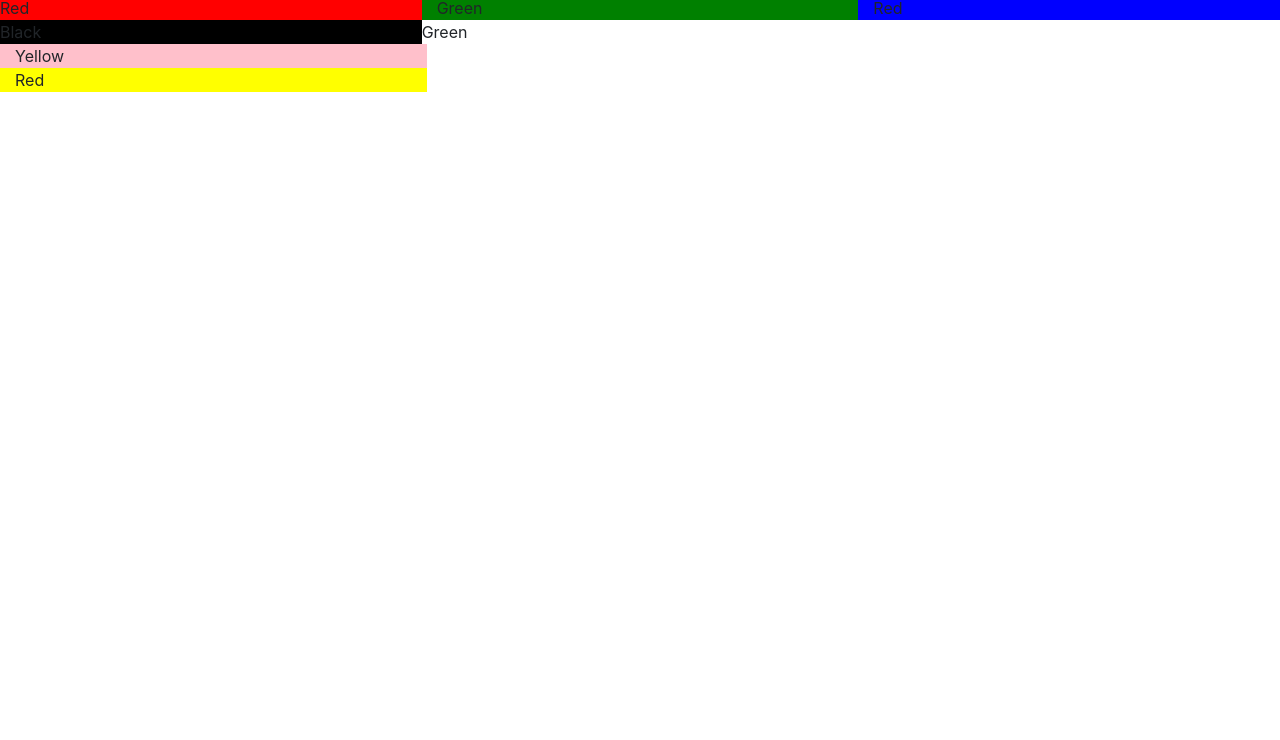
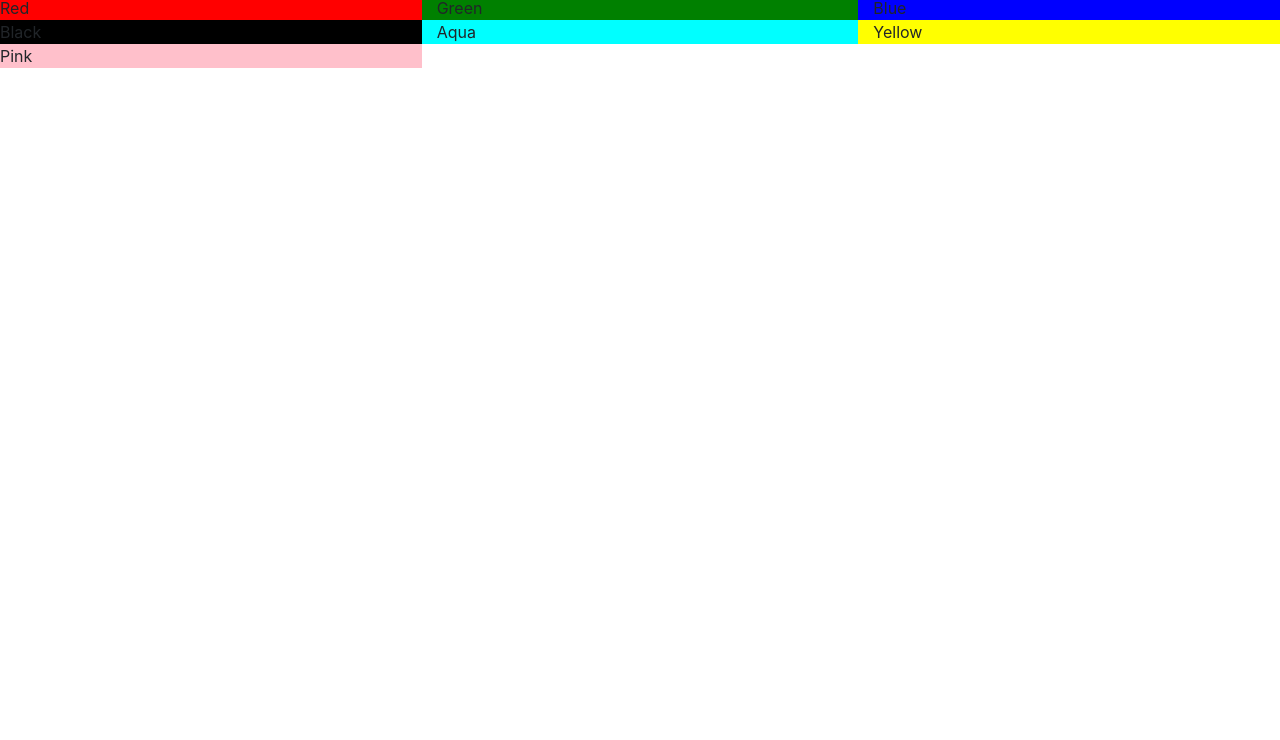
Before and after one commit to jamesrooney-keele/Sample, a plain HTML site: page index.html in a window 1280 px wide. Shown: the part 60-800 px from the top of the page. Drawn offline with nearby package versions, Linux system fonts and the light colour scheme.

Commit message:
Update index.html

```diff
--- a/index.html
+++ b/index.html
@@ -13,11 +13,11 @@
 
 		<div class='col-4' style='background-color: red'> Red</div>
 		<div class='col-4' style='background-color: green'> Green</div>
-		<div class='col-4' style='background-color: blue'> Red</div>
-		<div class='col-4' style='background-color: black'> Black</div
-		<div class='col-4' style='background-color: white'> Green</div>
-		<div class='col-4' style='background-color: pink'> Yellow</div>
-		<div class='col-4' style='background-color: yellow'> Red</div>
+		<div class='col-4' style='background-color: blue'> Blue</div>
+		<div class='col-4' style='background-color: black'> Black</div>
+		<div class='col-4' style='background-color: aqua'> Aqua</div>
+		<div class='col-4' style='background-color: yellow'> Yellow</div>
+		<div class='col-4' style='background-color: pink'> Pink</div>
 	</div>
 
 
```
